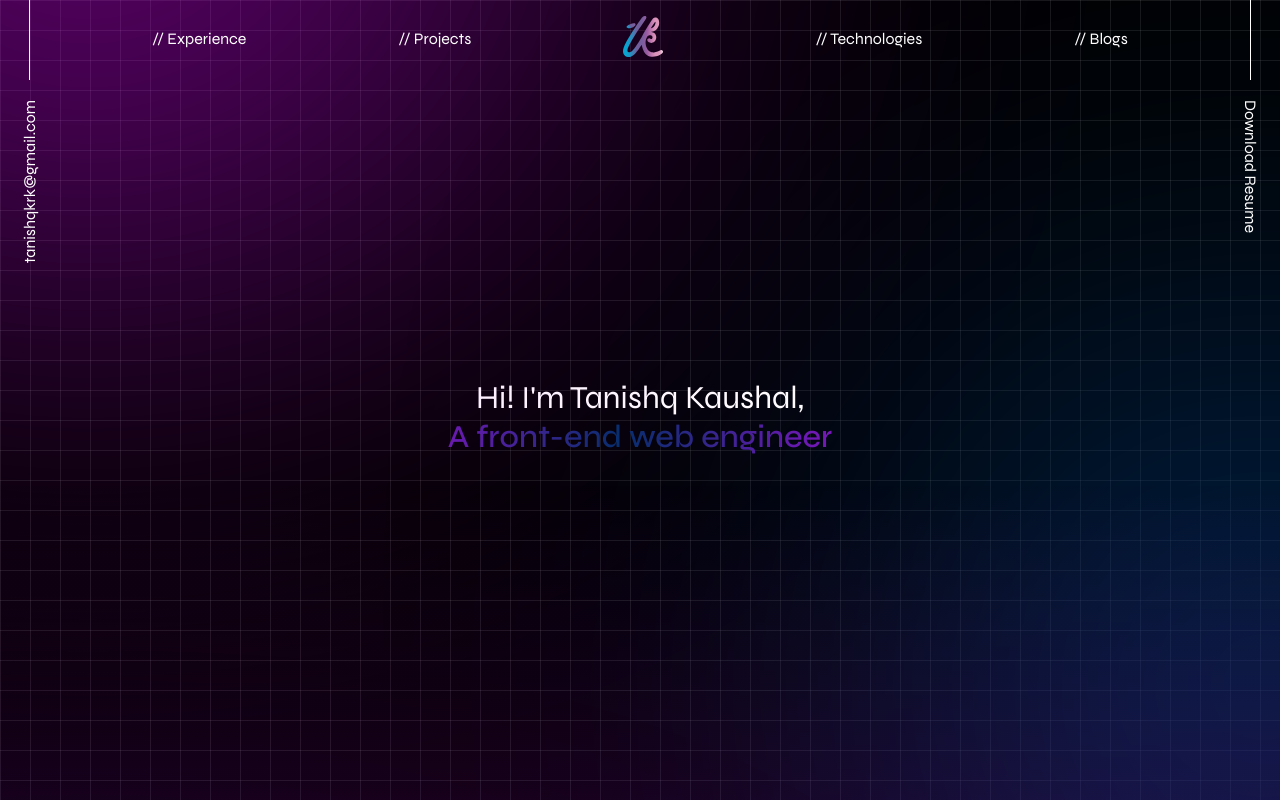
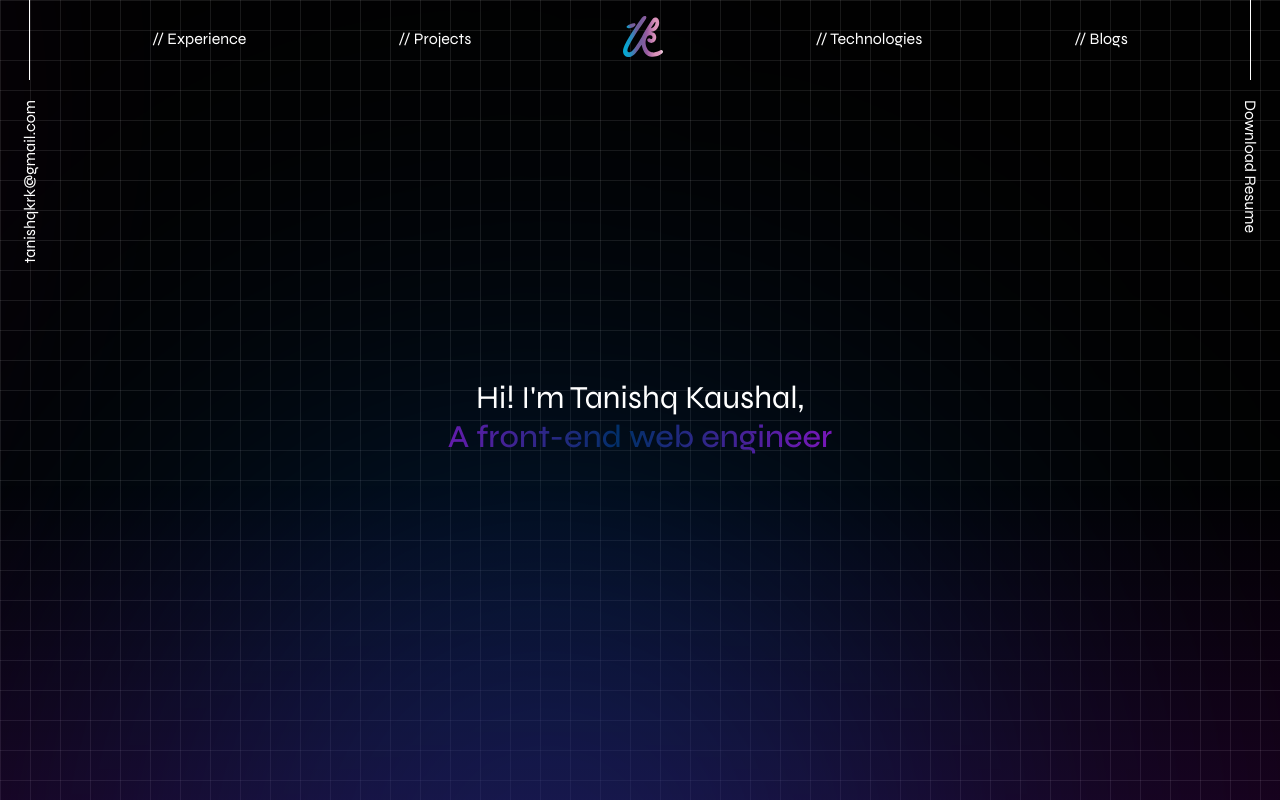
Before and after one commit to tanishqkrk/portfolio, a React (Vite) app: page / in a window 1280 px wide. Shown: the top 800 px of the page. Built offline with nearby package versions, Linux system fonts and the light colour scheme.

Commit message:
added animation

```diff
--- a/src/App.jsx
+++ b/src/App.jsx
@@ -71,24 +71,24 @@ const App = () => {
   // onMouseMove={hoverOverlay}
   return (
     <div ref={overlay} className='app' >
-      <div ref={gradienBlob1} className="gradient1"></div>
-      <div ref={gradienBlob2} className="gradient2"></div>
+      <div ref={gradienBlob1} className="gradient1 gradient"></div>
+      <div ref={gradienBlob2} className="gradient2 gradient"></div>
       <Navbar hamIcon={hamIcon} line1={line1} line2={line2} NavbarElement={NavbarElement} hamMenu={hamMenu} openMenu={openMenu} />
       <Socials />
       <Resume />
       <Hero />
       <Experience />
       <Projects />
-      <div ref={gradienBlob3} className="gradient3"></div>
-      <div ref={gradienBlob4} className="gradient4"></div>
+      <div ref={gradienBlob3} className="gradient3 gradient"></div>
+      <div ref={gradienBlob4} className="gradient4 gradient"></div>
       <Technologies />
-      <div ref={gradienBlob5} className="gradient5"></div>
-      <div ref={gradienBlob6} className="gradient6"></div>
+      <div ref={gradienBlob5} className="gradient5 gradient"></div>
+      <div ref={gradienBlob6} className="gradient6 gradient"></div>
       <Blogs />
-      <div ref={gradienBlob7} className="gradient7"></div>
-      <div ref={gradienBlob8} className="gradient8"></div>
+      <div ref={gradienBlob7} className="gradient7 gradient"></div>
+      <div ref={gradienBlob8} className="gradient8 gradient"></div>
       <Footer />
-      <div ref={gradienBlob9} className="gradient9"></div>
+      <div ref={gradienBlob9} className="gradient9 "></div>
     </div>
 
   )
--- a/src/theme/App.css
+++ b/src/theme/App.css
@@ -30,6 +30,12 @@ body {
   /* background: white; */
   overflow: hidden;
   position: relative;
+  /* backdrop-filter: blur(1px); */
+}
+
+.blur {
+  /* backdrop-filter: blur(5px); */
+
 }
 
 .notification {
@@ -149,7 +155,7 @@ body {
 
 }
 
-.gradient2 {
+.gradient4 {
   width: 800px;
   height: 800px;
   z-index: -100000000000;
@@ -165,7 +171,7 @@ body {
   /* animation: rotate 20s linear infinite; */
 }
 
-.gradient3 {
+.gradient5 {
   width: 1200px;
   height: 900px;
   z-index: -1000000;
@@ -184,7 +190,7 @@ body {
 
 }
 
-.gradient4 {
+.gradient2 {
   width: 1200px;
   height: 900px;
   z-index: -100000000000;
@@ -202,7 +208,7 @@ body {
   /* animation: rotate 20s linear infinite; */
 }
 
-.gradient5 {
+.gradient3 {
   width: 1200px;
   height: 900px;
   z-index: -1000000;
@@ -292,6 +298,12 @@ body {
   /* animation: rotate 20s linear infinite; */
 }
 
+.gradient {
+  z-index: -89;
+  animation: blob 20s linear infinite;
+  transition: .3s;
+}
+
 @keyframes rotate {
   0% {
     transform: rotate(0deg) translateY(-100vh);
@@ -301,3 +313,17 @@ body {
     transform: rotate(360deg) translateY(0);
   }
 }
+
+@keyframes blob {
+  0% {
+    transform: rotate(0deg) translate(70%, 60%);
+    /* border-radius: 150%; */
+  }
+
+
+
+  100% {
+    transform: rotate(360deg) translate(50%, 80%);
+    /* border-radius: 250%; */
+  }
+}
```
